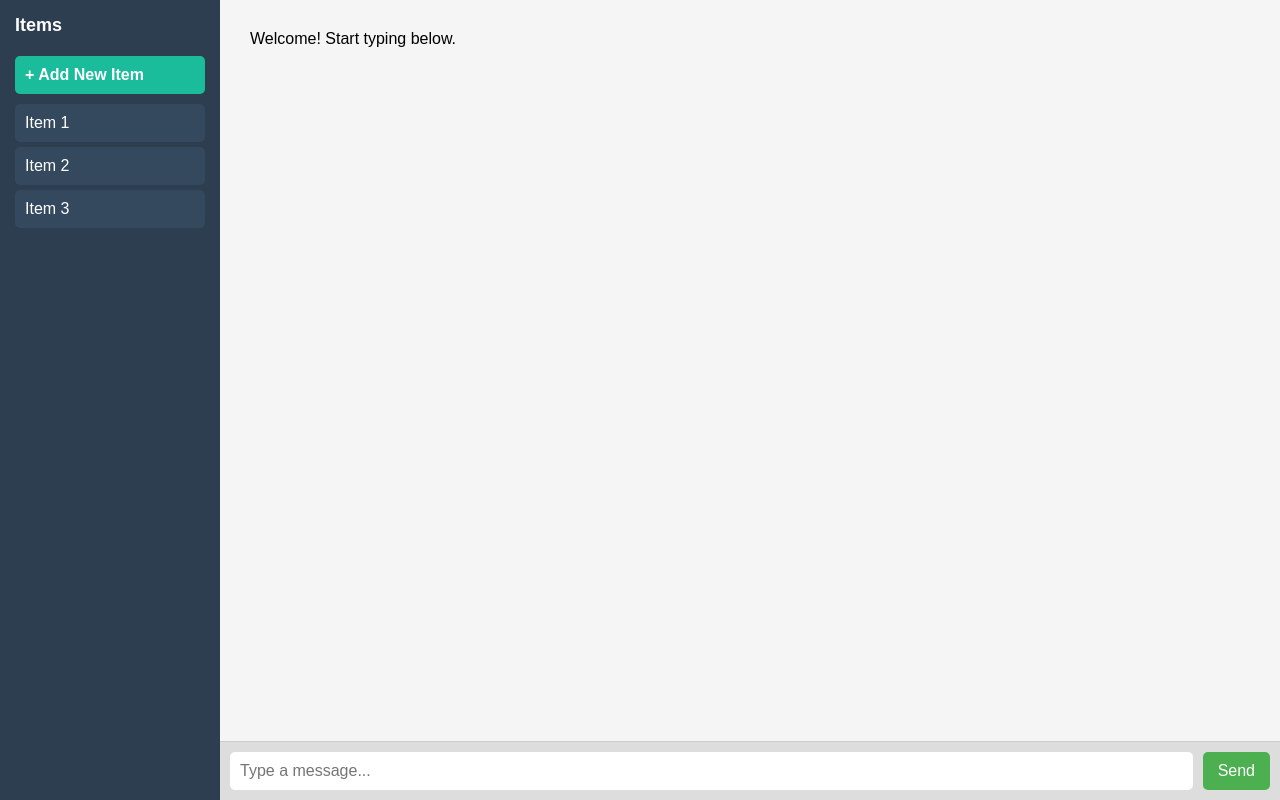
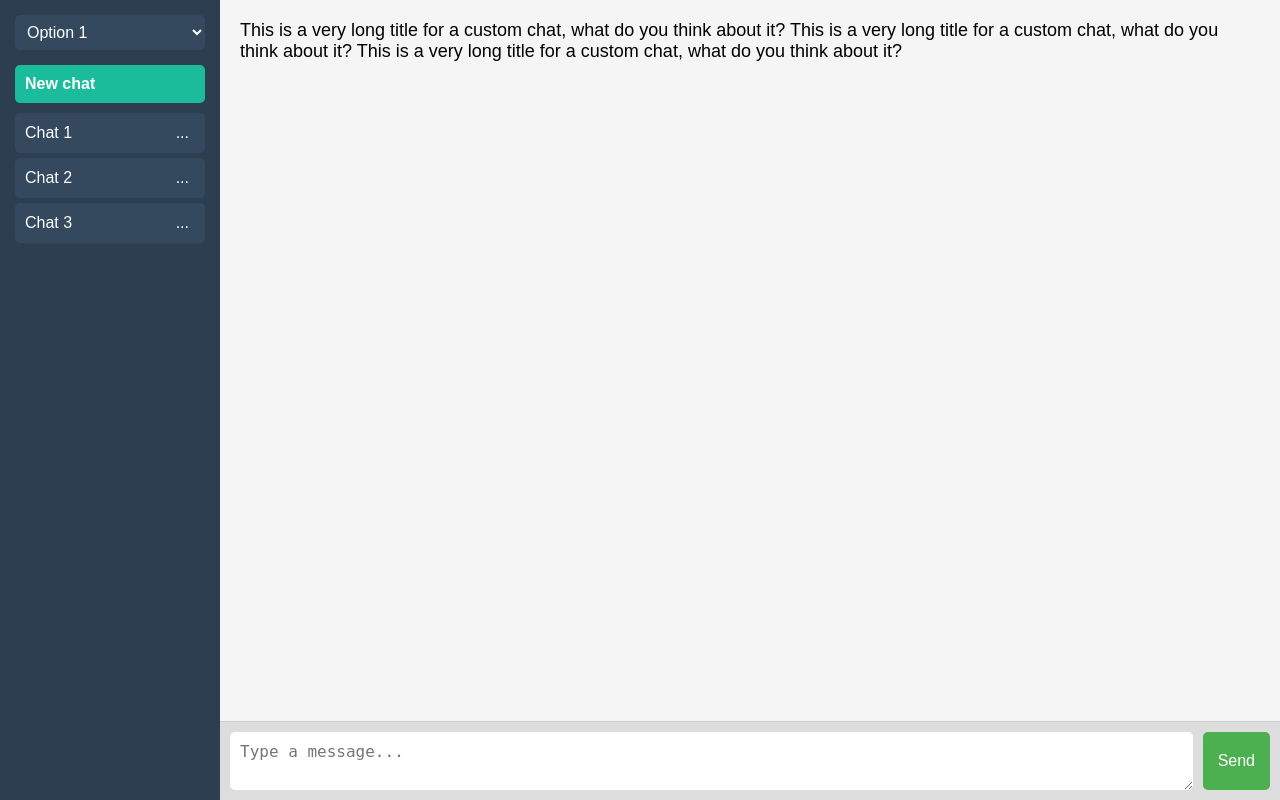
Before and after one commit to xloranthus/openrouter_api_gui, a FastAPI app: template templates/chats_generated.html in a window 1280 px wide. Run offline with FastAPI, Linux system fonts and the light colour scheme; the template is opened without the code that fills it, so the values that code supplies are empty.

Commit message:
add chats page html, css + some js

```diff
--- a/static/script.js
+++ b/static/script.js
@@ -1,3 +1,5 @@
+
+// TODO delete last message
 
 import {Message, Chat, ChatWithMessages, ChatTitleWrapper, LLMs, Prompt} from './models';
 import {Client} from './client';
--- a/templates/chats_generated.html
+++ b/templates/chats_generated.html
@@ -26,12 +26,22 @@
             overflow-y: auto;
         }
 
-        .sidebar h2 {
-            margin-top: 0;
-            font-size: 18px;
+        .select-model {
+            width: 100%;
+            padding: 8px;
+            margin-bottom: 10px;
+            border-radius: 5px;
+            border: none;
+            background: #34495e;
+            color: white;
+            font-size: 16px;
+            cursor: pointer;
         }
 
-        .item {
+        .chat {
+            display: flex;
+            justify-content: space-between;
+            align-items: center;
             padding: 10px;
             margin: 5px 0;
             background: #34495e;
@@ -39,9 +49,68 @@
             cursor: pointer;
         }
 
-        .item:hover {
+        .chat:hover {
             background: #3d5a73;
         }
+
+        #addNewChat{
+            background: #1abc9c;
+            font-weight: bold;
+        }
+
+        .chat-text{
+            flex: 1;
+            white-space: nowrap;
+            overflow: hidden;
+            text-overflow: ellipsis;
+        }
+
+        .chat-menu-wrapper{
+            position: relative;
+        }
+
+        .chat-menu{
+            background: transparent;
+            border: none;
+            color: white;
+            margin-left: 8px;
+            cursor: pointer;
+            font-size: 16px;
+        }
+
+        .chat-menu:hover{
+            opacity: 0.7;
+        }
+
+        .dropdown{
+            position: absolute;
+            right: 0;
+            top: 100%;
+            background: white;
+            color: black;
+            border-radius: 5px;
+            box-shadow: 0 2px 6px rgba(0,0,0,0.2);
+            min-width: 100px;
+            z-index: 10;
+
+            display: none; /* this will be toggled by JS */
+        }
+
+        .dropdown-item{
+            border-radius: 5px;
+            padding: 8px 10px;
+            cursor: pointer;
+        }
+
+        .dropdown-item:hover {
+            background: #eee;
+        }
+
+        .delete {
+            color: red;
+        }
+
+
 
         /* Main */
         .main {
@@ -62,6 +131,10 @@
             flex-direction: column;
             gap: 10px;
             min-width: 0; /* critical for flexbox wrapping */
+        }
+
+        .title{
+            font-size: 18px;
         }
 
         .message {
@@ -94,7 +167,7 @@
             border-top: 1px solid #ccc;
         }
 
-        .input-container input {
+        .input-container textarea {
             flex: 1;
             padding: 10px;
             border: none;
@@ -122,67 +195,162 @@
 
 <!-- Sidebar -->
 <div class="sidebar">
-    <h2>Items</h2>
-    <div class="item" onclick="addNewItem()" style="background:#1abc9c; font-weight:bold;">+ Add New Item</div>
-    <div id="itemList">
-        <div class="item">Item 1</div>
-        <div class="item">Item 2</div>
-        <div class="item">Item 3</div>
+    <select class="select-model">
+        <option>Option 1</option>
+        <option>Option 2</option>
+        <option>Option 3</option>
+    </select>
+    <div id="addNewChat" class="chat" onclick="addNewChat()">New chat</div>
+    <div id="chatList">
+        <div class="chat">
+            <span class="chat-text">Chat 1</span>
+            <div class="chat-menu-wrapper">
+                <button class="chat-menu">...</button>
+                <div class="dropdown">
+                    <div class="dropdown-item rename">Rename</div>
+                    <div class="dropdown-item delete">Delete</div>
+                </div>
+            </div>
+        </div>
+        <div class="chat">
+            <span class="chat-text">Chat 2</span>
+            <div class="chat-menu-wrapper">
+                <button class="chat-menu">...</button>
+                <div class="dropdown">
+                    <div class="dropdown-item rename">Rename</div>
+                    <div class="dropdown-item delete">Delete</div>
+                </div>
+            </div>
+        </div>
+        <div class="chat">
+            <span class="chat-text">Chat 3</span>
+            <div class="chat-menu-wrapper">
+                <button class="chat-menu">...</button>
+                <div class="dropdown">
+                    <div class="dropdown-item rename">Rename</div>
+                    <div class="dropdown-item delete">Delete</div>
+                </div>
+            </div>
+        </div>
     </div>
 </div>
 
 <!-- Main Chat Area -->
 <div class="main">
     <div id="messages" class="messages">
-        <div class="message">Welcome! Start typing below.</div>
+        <div class="title">This is a very long title for a custom chat, what do you think about it? This is a very long title for a custom chat, what do you think about it? This is a very long title for a custom chat, what do you think about it?</div>
     </div>
 
     <div class="input-container">
-        <input type="text" id="inputBox" placeholder="Type a message...">
+        <textarea id="inputBox" placeholder="Type a message..."></textarea>
         <button onclick="addText()">Send</button>
     </div>
 </div>
 
 <script>
     let messageCount = 0;
+    let activeDropdown = null;
+
+    function toggleDropdown(e){
+        console.log('toggleDropdown');
+        e.stopPropagation();
+        const el = e.target;
+        if(el.className === 'chat-menu'){
+            const dropdown = el.nextElementSibling;
+            if(activeDropdown && dropdown === activeDropdown){
+                activeDropdown.style.display = 'none';
+                activeDropdown = null;
+            }else{
+                if(activeDropdown){
+                    activeDropdown.style.display = 'none';
+                }
+                activeDropdown = dropdown;
+                activeDropdown.style.display = 'block';
+            }
+        }
+    }
+
+    const chatList = document.getElementById('chatList');
+    chatList.addEventListener('click', toggleDropdown);
+
+    function hideDropdownOnExternalClick(e){
+        console.log('hideDropDownOnExternalClick');
+        if(activeDropdown){
+            activeDropdown.style.display = 'none';
+            activeDropdown = null;
+        }
+    }
+
+    document.addEventListener('click', hideDropdownOnExternalClick);
 
     function addText() {
+
         const input = document.getElementById('inputBox');
         const messages = document.getElementById('messages');
 
-        if (input.value.trim() !== '') {
-            const msg = document.createElement('div');
+        if(input.value.trim() === ''){
+            input.value = '';
+            return;
+        }
 
-            // Alternate between user and system
-            const type = messageCount % 2 === 0 ? 'user' : 'system';
-            msg.className = 'message ' + type;
+        const msg = document.createElement('div');
 
-            msg.textContent = input.value;
+        // Alternate between user and system
+        const role = messageCount % 2 === 0 ? 'user' : 'system';
+        msg.className = 'message ' + role;
 
-            messages.appendChild(msg);
-            messages.scrollTop = messages.scrollHeight;
+        msg.textContent = input.value.trim();
 
-            input.value = '';
-            messageCount++;
+        messages.appendChild(msg);
+        messages.scrollTop = messages.scrollHeight;
+
+        messageCount++;
+        input.value = '';
+    }
+
+
+    function addNewChat() {
+        const chatList = document.getElementById('chatList');
+        const name = prompt('Enter new item name:');
+
+        if (name && name.trim() !== '') {
+            const chat = document.createElement('div');
+            const chatText = document.createElement('span');
+            const chatMenuWrapper = document.createElement('div');
+            const chatMenu = document.createElement('button');
+            const chatDropdown = document.createElement('div');
+            const chatRename = document.createElement('div');
+            const chatDelete = document.createElement('div');
+
+            chat.className = 'chat';
+            chatText.className = 'chat-text';
+            chatMenuWrapper.className = 'chat-menu-wrapper';
+            chatMenu.className = 'chat-menu';
+            chatDropdown.className = 'dropdown';
+            chatRename.className = 'dropdown-item rename';
+            chatDelete.className = 'dropdown-item delete';
+
+            chatText.textContent = name.trim();
+            chatMenu.textContent = '...';
+            chatRename.textContent = 'Rename';
+            chatDelete.textContent = 'Delete';
+
+            chatDropdown.append(chatRename, chatDelete);
+            chatMenuWrapper.append(chatMenu, chatDropdown);
+            chat.append(chatText, chatMenuWrapper);
+            chatList.append(chat);
         }
     }
 
 
-    function addNewItem() {
-        const itemList = document.getElementById('itemList');
-        const name = prompt('Enter new item name:');
+    document.getElementById('inputBox').addEventListener('keydown', function(e) {
+        if (e.key === 'Enter' && !e.shiftKey){
+            e.preventDefault();
+            addText();
+        }
+    });
 
-        if (name && name.trim() !== '') {
-            const newItem = document.createElement('div');
-            newItem.className = 'item';
-            newItem.textContent = name;
-            itemList.appendChild(newItem);
-        }
-    }
 
-    document.getElementById('inputBox').addEventListener('keypress', function(e) {
-        if (e.key === 'Enter') addText();
-    });
 </script>
 
 </body>
```
